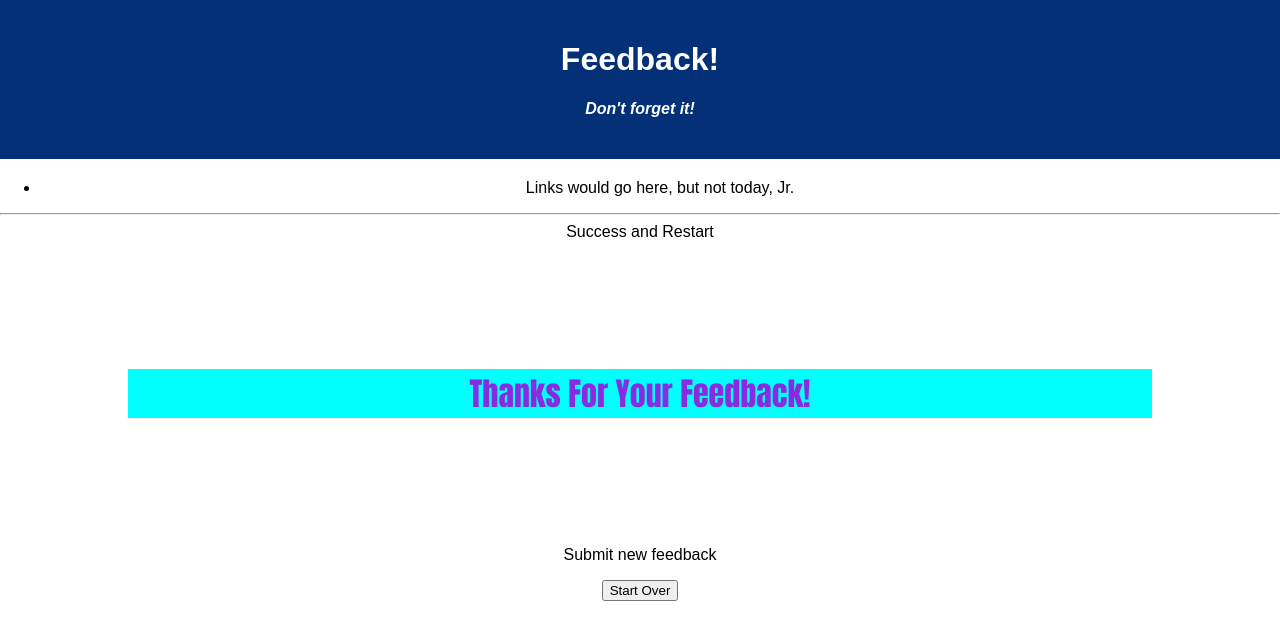
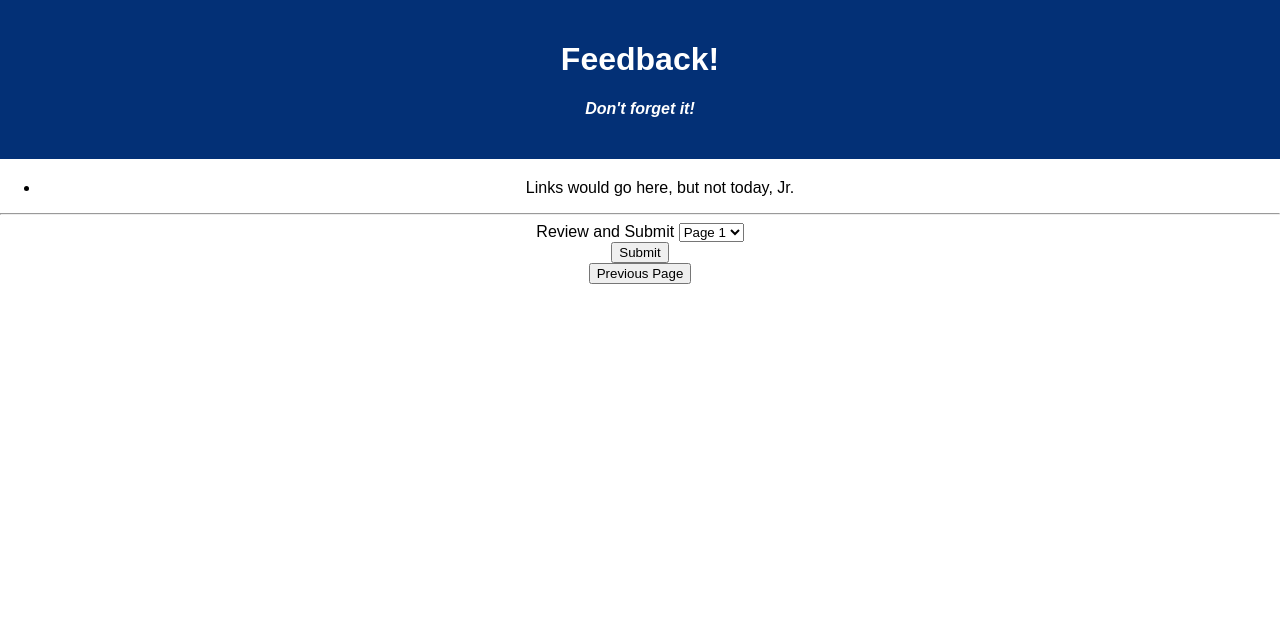
Before and after one commit to gTambo/feedback-form-loop, a React (Create React App) app: page /#/review in a window 1280 px wide. Before the commit this address led to /#/reset. Shown: the top 640 px of the page. Built offline with nearby package versions, Linux system fonts and the light colour scheme.

Commit message:
added back buttons

```diff
--- a/src/components/PageFour/PageFour.jsx
+++ b/src/components/PageFour/PageFour.jsx
@@ -29,6 +29,7 @@ function Commentate () {
         />
         <button type="submit">Next</button>
         </form>
+        <button onClick={ () => history.push("/supported") }>Previous Page</button>
         </>
     )
 }
--- a/src/components/PageThree/PageThree.jsx
+++ b/src/components/PageThree/PageThree.jsx
@@ -34,6 +34,7 @@ function IsSupported () {
         />
         <button type="submit">Next</button>
         </form>
+        <button onClick={ () => history.push("/understand") }>Previous Page</button>
         </>
     )
 }
--- a/src/components/PageTwo/PageTwo.jsx
+++ b/src/components/PageTwo/PageTwo.jsx
@@ -34,6 +34,7 @@ function Understanding () {
         />
         <button type="submit">Next</button>
         </form>
+        <button onClick={ () => history.push("/") }>Previous Page</button>
         </>
     )
 }
--- a/src/components/Reset/Reset.jsx
+++ b/src/components/Reset/Reset.jsx
@@ -11,11 +11,14 @@ function Reset () {
     }
 
     return (
+        <>
         <form onSubmit={ handleReset } className="submit-field">
             <p className="announce-success">Thanks For Your Feedback!</p>
             <p>Submit new feedback</p>
             <button type="submit">Start Over</button>
         </form>
+            <button onClick={ () => history.goBack() }>Back</button>
+        </>
     )
 }
 
--- a/src/components/ReviewSubmit/ReviewSubmit.jsx
+++ b/src/components/ReviewSubmit/ReviewSubmit.jsx
@@ -50,6 +50,10 @@ function ReviewFeedback () {
         }) // TODO: add .then and .catch
     }
 
+    // const goBack = () => {
+    //     history.goBack();
+    // }
+
     return (
         <>
             <select onChange={ (event) => setSelector(event.target.value)} onSelect={handleSelect(selector)} >
@@ -67,6 +71,7 @@ function ReviewFeedback () {
             <form onSubmit={ handleSubmit } className="submit-field">
             <button type="submit">Submit</button>
             </form>
+            <button onClick={ () => history.push("/comment") }>Previous Page</button>
         </>
     )
 }
```
